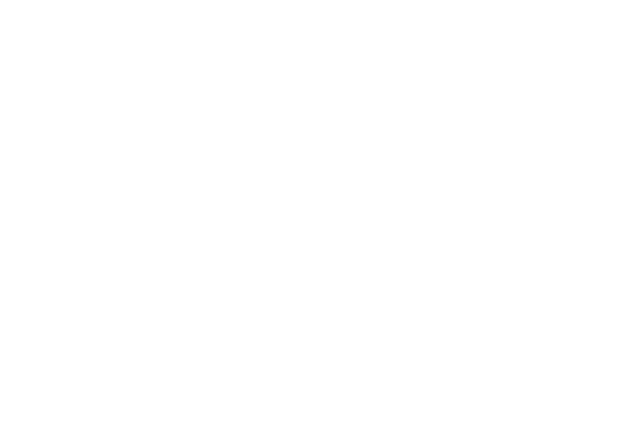
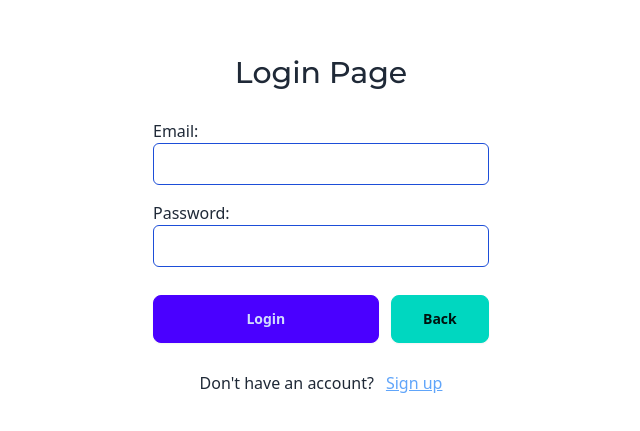
Before and after one commit to Kaloyan9905/Rideon, a React (Vite) app in the folder client/: page /sign-in in a window 1280 px wide. Shown: the part 175-606 px from the top of the page, without its empty margins (319-959 px from the left). Built offline with nearby package versions, Linux system fonts and the light colour scheme.

Commit message:
created sign-in page

```diff
--- a/client/src/pages/SignInPage.tsx
+++ b/client/src/pages/SignInPage.tsx
@@ -1,5 +1,98 @@
-const SignInPage = () => {
-    return <></>;
-}
+import MaxWidthWrapper from "@/components/MaxWidthWrapper";
+import { zodResolver } from "@hookform/resolvers/zod";
+import { useForm } from "react-hook-form";
+import { Link, useNavigate } from "react-router";
+import { toast } from "sonner";
+import { z } from "zod";
 
-export default SignInPage;
+
+const loginSchema = z
+ .object({
+    email: z.string().email("Invalid email address!").min(1,"Please enter a valid email address!"),
+    password : z.string().min(1, "Password is required!"),
+ });
+
+ type LoginSchemaType = z.infer< typeof loginSchema>;
+
+ const SignInPage = () => {
+    const navigate = useNavigate();
+
+    const {
+        register,
+        handleSubmit,
+        formState: { errors },
+      } = useForm<LoginSchemaType>({
+        resolver: zodResolver(loginSchema),
+      });
+
+
+      function onSubmit(data : LoginSchemaType){
+        console.log(data);
+        toast.success("Successfully logged in!");
+
+      }
+
+      return (
+        <MaxWidthWrapper className="flex flex-col justify-center items-center h-screen gap-7">
+          <h1 className="text-3xl font-montserrat font-medium">Login Page</h1>
+          <form
+            onSubmit={handleSubmit(onSubmit)}
+            className="flex flex-col gap-7 lg:w-[21em] w-[17em]"
+          >
+            <div className="flex flex-col gap-4">
+              <div>
+                <div className="flex flex-row justify-between">
+                  <label>Email:</label>
+                  {errors.email && (
+                    <span className="text-error pr-2">{errors.email.message}</span>
+                  )}
+                </div>
+                <input
+                  type="email"
+                  {...register("email")}
+                  className="w-full p-2 border border-blue-700 rounded-md focus:outline-none focus:border-blue-800 transition duration-200"
+                />
+              </div>
+
+              <div>
+                <div className="flex flex-row justify-between">
+                  <label>Password:</label>
+                  {errors.password && (
+                    <span className="text-error pr-2">{errors.password.message}</span>
+                  )}
+                </div>
+                <input
+                  type="password"
+                  {...register("password")}
+                  className="w-full p-2 border border-blue-700 rounded-md focus:outline-none focus:border-blue-800 transition duration-200"
+                />
+              </div>
+            </div>
+
+            <div className="flex flex-row gap-3">
+              <button type="submit" className="btn btn-primary flex-grow-[5]">
+                Login
+              </button>
+              <button
+                type="button"
+                className="btn btn-accent flex-grow"
+                onClick={() => navigate(-1)}
+              >
+                Back
+              </button>
+            </div>
+
+            <div className="flex flex-row justify-center gap-3">
+              <p>Don't have an account?</p>
+              <Link to="/sign-up" className="text-blue-400 underline">
+                Sign up
+              </Link>
+            </div>
+          </form>
+        </MaxWidthWrapper>
+      );
+
+
+ };
+
+ export default SignInPage;
```
